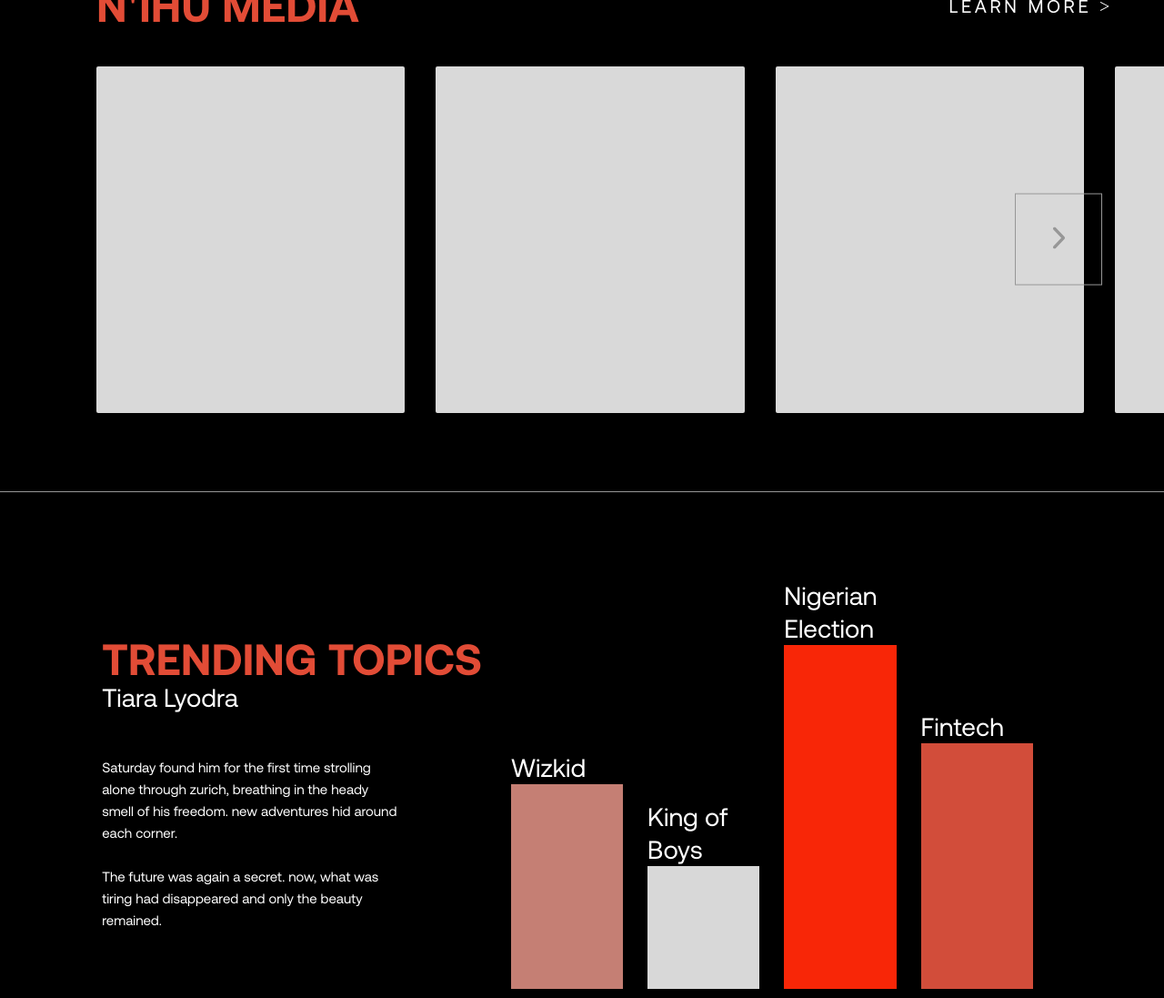
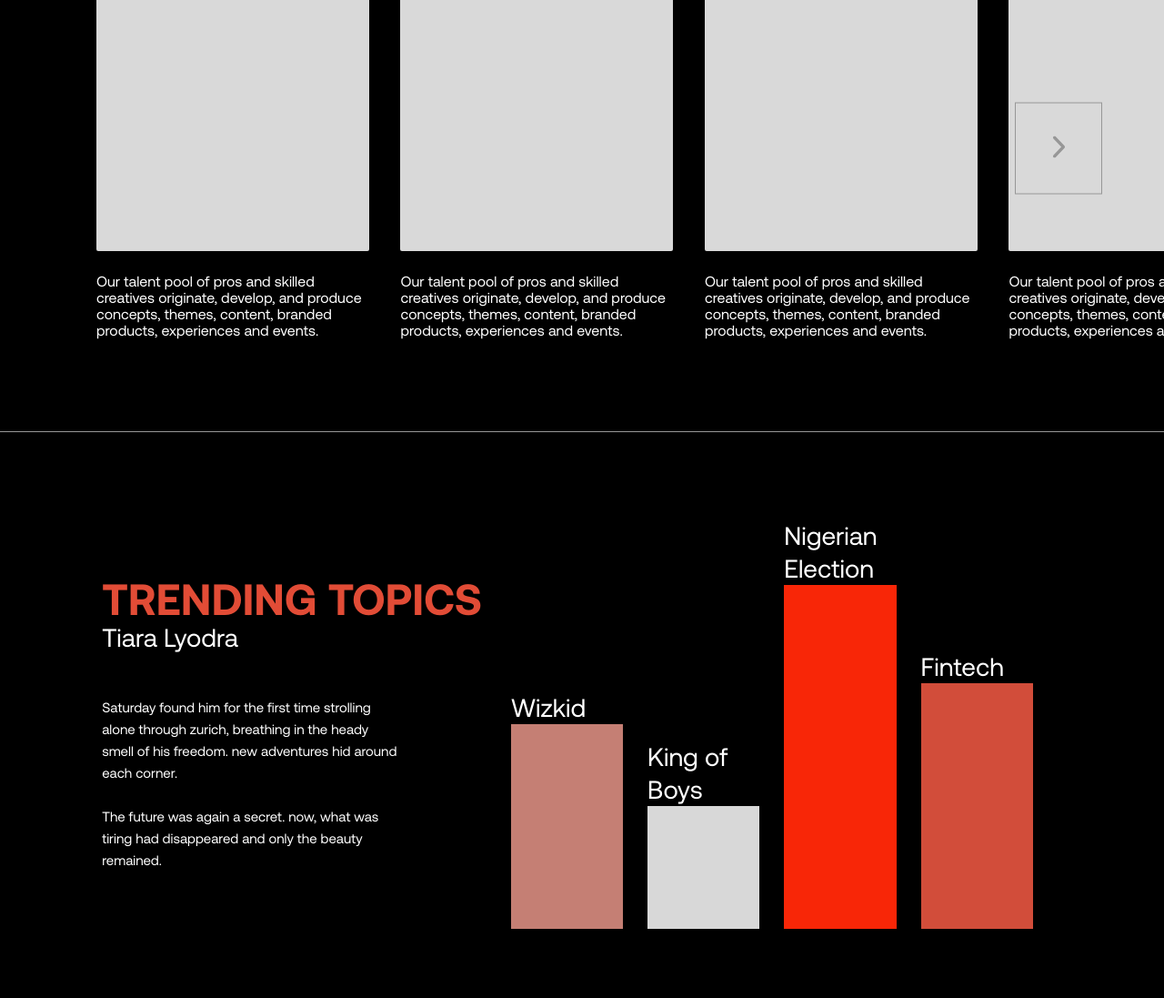
Before and after one commit to devchux/tmg-website, a Next.js app: page / in a window 1280 px wide. Shown: the part 1495-2592 px from the top of the page at 91% size. Built offline with nearby package versions, Linux system fonts and the light colour scheme.

Commit message:
implement changes on the home page

```diff
--- a/components/home/nihuMedia.tsx
+++ b/components/home/nihuMedia.tsx
@@ -20,6 +20,13 @@ const NihuMedia = () => {
               return (
                 <SliderItem key={i}>
                   <div className={styles.singleMedia}></div>
+                  <div className={styles.mediaDescription}>
+                    <p>
+                      Our talent pool of pros and skilled creatives originate,
+                      develop, and produce concepts, themes, content, branded
+                      products, experiences and events.
+                    </p>
+                  </div>
                 </SliderItem>
               );
             })}
--- a/styles/home/header.module.scss
+++ b/styles/home/header.module.scss
@@ -1,11 +1,11 @@
 .headerServices {
-  height: calc(100vh - 120px);
+  height: calc(100vh - 120px - 231px);
   display: flex;
   flex-direction: column;
 
   @media only screen and (min-width: 768px) {
     flex-direction: row;
-    height: calc(100vh - 345px);
+    height: calc(100vh - 300px - 121px);
   }
 
   > div {
@@ -20,7 +20,7 @@
   border-bottom: 1px solid #979797;
 
   @media only screen and (min-width: 769px) {
-    height: 345px;
+    height: 300px;
   }
 }
 
--- a/styles/home/nihuMedia.module.scss
+++ b/styles/home/nihuMedia.module.scss
@@ -32,7 +32,7 @@
 }
 
 .sliderWrapper {
-  height: 380.75px;
+  height: 450px;
   margin-left: 2em;
 
   @media only screen and (min-width: 768px) {
@@ -41,12 +41,16 @@
 }
 
 .singleMedia {
-  width: 339.02px;
-  height: 100%;
+  width: 300px;
+  height: 75%;
   background: #d9d9d9;
   border-radius: 2px;
   background-size: cover;
   background-repeat: no-repeat;
+}
+
+.mediaDescription {
+  margin-top: 24px;
 }
 
 .mobileLink {
--- a/styles/home/services.module.scss
+++ b/styles/home/services.module.scss
@@ -3,7 +3,7 @@
   height: 400px;
 
   @media only screen and (min-width: 1024px) {
-    height: 514px;
+    height: calc(100vh - 300px);
   }
 }
 
```
